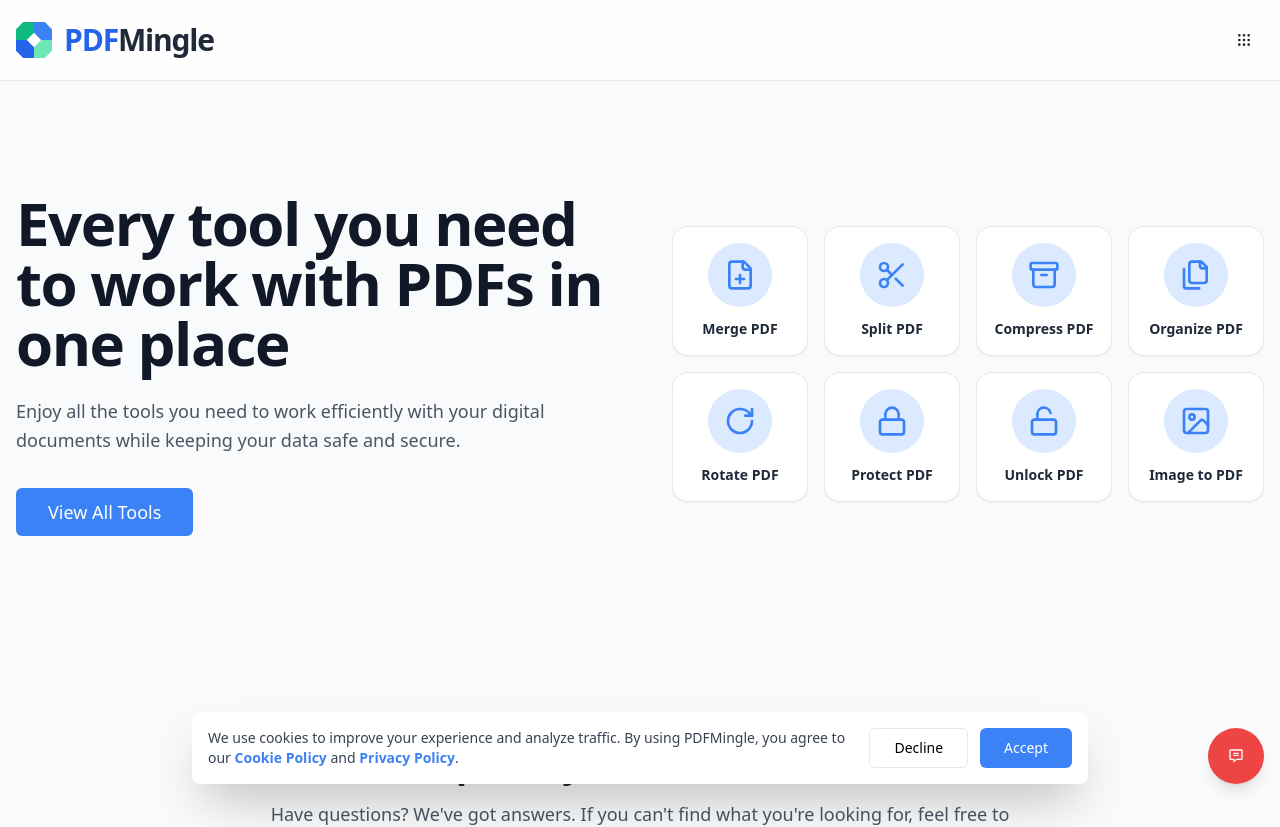
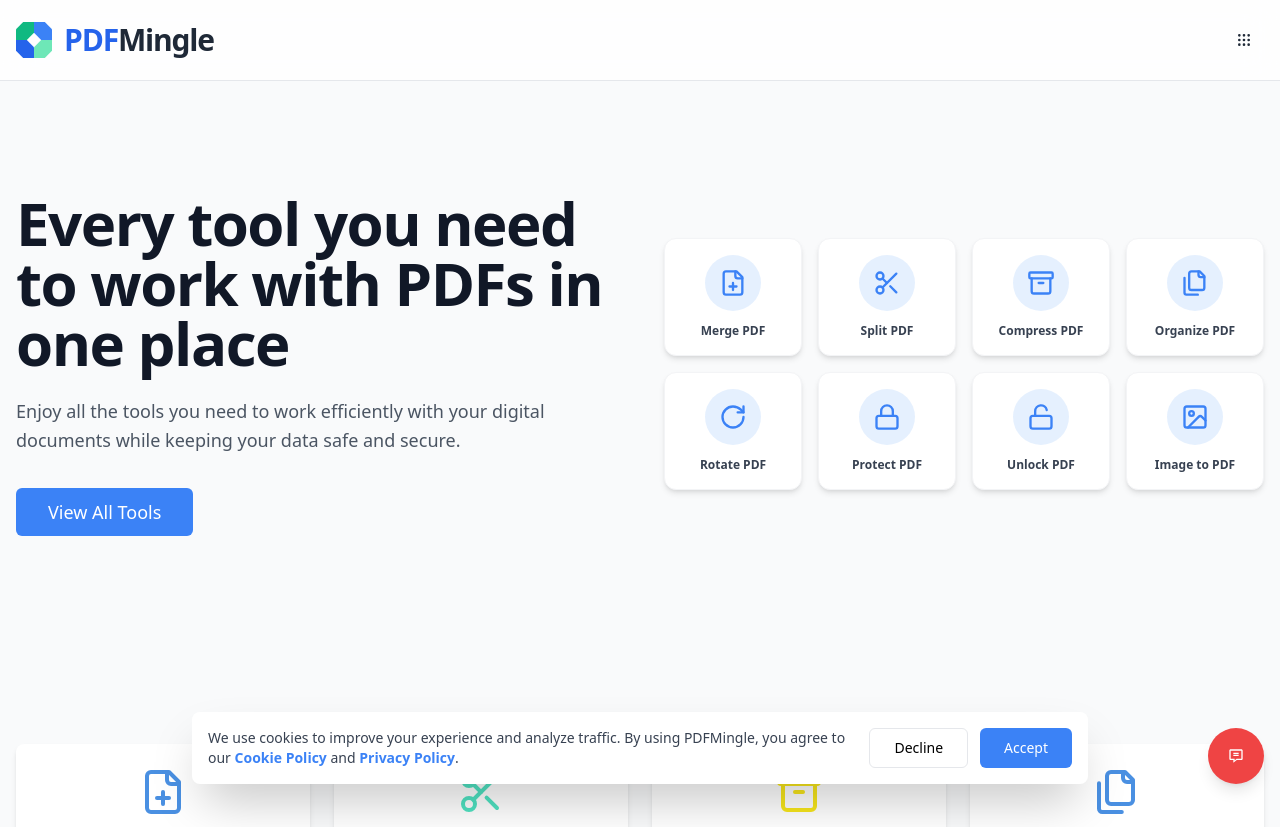
Before and after one commit to widhia-solanki/Pdfmingle, a Next.js app: page / in a window 1280 px wide. Shown: the top 827 px of the page. Built offline with nearby package versions, Linux system fonts and the light colour scheme.

Commit message:
Update index.tsx

```diff
--- a/src/pages/index.tsx
+++ b/src/pages/index.tsx
@@ -53,26 +53,27 @@ const MobileHero = ({ activeCategory, setActiveCategory }: { activeCategory: Too
     </section>
 );
 
-// --- THIS IS THE UPDATED DESKTOP HERO ---
+// --- Desktop Hero (Unchanged) ---
 const DesktopHero = () => {
     const featuredTools = toolArray.slice(0, 8);
     return (
-        <section className="w-full py-20 md:py-28 bg-gray-50">
+        <section className="w-full py-20 md:py-28 bg-gray-50 overflow-hidden">
             <div className="container mx-auto px-4">
-                <div className="grid grid-cols-1 lg:grid-cols-2 gap-12 lg:gap-16 items-center">
-                    <div className="text-center lg:text-left">
+                <div className="grid grid-cols-1 md:grid-cols-2 gap-12 items-center">
+                    <div className="text-center md:text-left animate-in fade-in slide-in-from-left-12 duration-500">
                         <h1 className="text-4xl md:text-5xl lg:text-6xl font-extrabold tracking-tight text-gray-900">
                             Every tool you need to work with PDFs in one place
                         </h1>
-                        <p className="mt-6 max-w-xl mx-auto lg:mx-0 text-lg text-gray-600 leading-relaxed">
+                        <p className="mt-6 max-w-xl mx-auto md:mx-0 text-lg text-gray-600 leading-relaxed">
                             Enjoy all the tools you need to work efficiently with your digital documents while keeping your data safe and secure.
                         </p>
-                        <div className="mt-8 flex justify-center lg:justify-start">
+                        <div className="mt-8 flex justify-center md:justify-start">
                             <Button asChild size="lg" className="text-lg px-8 py-6 bg-brand-blue hover:bg-brand-blue-dark text-white">
                                 <Link href="#tools">View All Tools</Link>
                             </Button>
                         </div>
                     </div>
+                    <div className="animate-in fade-in slide-in-from-right-12 duration-500">
                         <div className="grid grid-cols-4 gap-4">
                             {featuredTools.map((tool) => {
                                 const Icon = iconMap[tool.icon];
@@ -80,15 +81,16 @@ const DesktopHero = () => {
                                     <Link
                                         href={`/${tool.value}`}
                                         key={tool.value}
-                                    className="flex flex-col items-center justify-center text-center p-4 bg-white rounded-2xl shadow-sm border border-gray-200 hover:border-blue-500 hover:shadow-lg hover:-translate-y-1 transition-all duration-300"
+                                        className="flex flex-col items-center justify-center text-center p-4 bg-white rounded-xl shadow-md border border-gray-100 transition-transform hover:-translate-y-1 hover:shadow-lg"
                                     >
-                                    <div className="flex h-16 w-16 items-center justify-center rounded-full bg-blue-100 mb-3">
-                                        <Icon className="h-8 w-8 text-brand-blue" />
+                                        <div className="flex h-14 w-14 items-center justify-center rounded-full bg-blue-100/70 mb-3">
+                                            <Icon className="h-7 w-7 text-brand-blue" />
                                         </div>
-                                    <p className="text-sm font-semibold text-gray-800">{tool.label}</p>
+                                        <p className="text-xs font-semibold text-gray-700">{tool.label}</p>
                                     </Link>
                                 );
                             })}
+                        </div>
                     </div>
                 </div>
             </div>
@@ -96,7 +98,7 @@ const DesktopHero = () => {
     );
 };
 
-// --- HomePage Logic (Unchanged) ---
+// --- HomePage Logic (Corrected) ---
 const HomePage = () => {
   const [activeCategory, setActiveCategory] = useState<ToolCategory | 'All'>('All');
   const isMobile = useIsMobile();
@@ -106,7 +108,7 @@ const HomePage = () => {
     : toolArray.filter(tool => tool.category === activeCategory);
 
   if (isMobile === undefined) {
-    return <div className="w-full h-[50vh] bg-gray-50" />;
+    return <div className="w-full h-screen bg-gray-50" />;
   }
 
   return (
@@ -130,8 +132,9 @@ const HomePage = () => {
           <DesktopHero />
         )}
 
-        {/* The ToolGrid now only shows on mobile, as the DesktopHero has its own grid */}
-        {isMobile && <ToolGrid tools={filteredTools} />}
+        {/* --- THIS IS THE FIX --- */}
+        {/* The ToolGrid is now rendered for ALL users, after the hero section. */}
+        <ToolGrid tools={filteredTools} />
 
         <FaqSection />
       </div>
```
Lines whose indentation alone changed are shown as unchanged.
